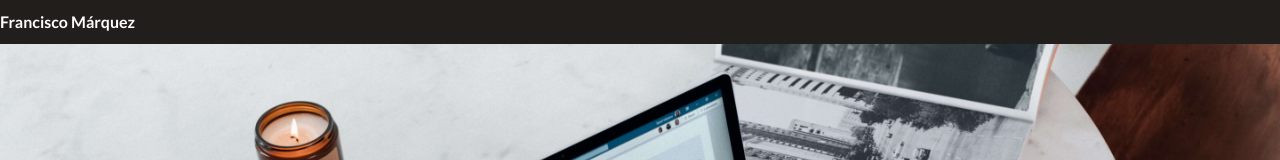
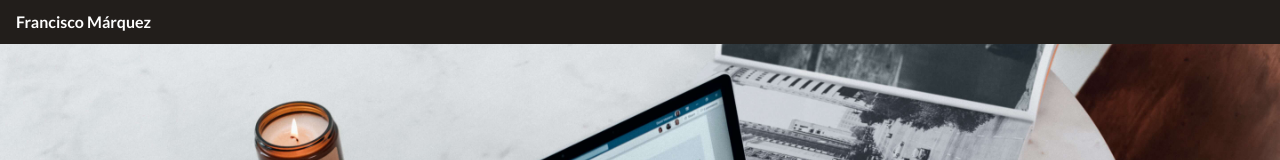
Before and after one commit to fcxmarquez/portfolio-2023, a Next.js app: page / in a window 1280 px wide. Shown: the top 160 px of the page. Built offline with nearby package versions, Linux system fonts and the light colour scheme.

Commit message:
Navbar animation

```diff
--- a/components/Nav/Nav.tsx
+++ b/components/Nav/Nav.tsx
@@ -1,15 +1,23 @@
-import React from "react";
+import { useState } from "react";
 import { NavWrapper } from "@/components/Nav/nav.styles";
+import Hamburger from "hamburger-react";
 
 export const Nav = () => {
+  const [isOpen, setIsOpen] = useState(false);
+
   return (
     <NavWrapper className="bg-black">
       <p className="font-primary font-bold text-white">Francisco Márquez</p>
-      <span className="hamburger bg-primary">
-        <div />
-        <div />
-        <div />
-      </span>
+      <div className="hamburger-icon bg-primary">
+        <Hamburger
+          distance="sm"
+          color="white"
+          rounded
+          toggled={isOpen}
+          toggle={setIsOpen}
+          size={18}
+        />
+      </div>
     </NavWrapper>
   );
 };
--- a/components/Nav/nav.styles.ts
+++ b/components/Nav/nav.styles.ts
@@ -13,40 +13,27 @@ export const NavWrapper = styled.nav`
   align-items: center;
   position: fixed;
   z-index: 1000;
+  padding-left: 1rem;
 
   p {
     font-size: 1rem;
   }
 
-  span {
+  .hamburger-icon {
     height: 100%;
     display: flex;
-    width: 2.75rem;
-    gap: 2px;
-    flex-direction: column;
     justify-content: center;
     align-items: center;
-
-    div {
-      border-radius: 5px;
-      width: 30%;
-      height: 2px;
-      background-color: white;
-    }
   }
 
   @media (min-width: ${systemDesign.breakpoints.tablet}) {
-    span {
+    .hamburger-icon {
       width: 4rem;
-
-      div {
-        height: 3px;
-      }
     }
   }
 
   @media (min-width: ${systemDesign.breakpoints.desktop}) {
-    span {
+    .hamburger-icon {
       display: none;
     }
   }
--- a/package.json
+++ b/package.json
@@ -7,7 +7,8 @@
     "build": "next build",
     "start": "next start",
     "lint": "next lint",
-    "format": "prettier --write ."
+    "format": "prettier --write .",
+    "prepare": "husky install"
   },
   "dependencies": {
     "@headlessui/react": "^1.7.8",
@@ -18,6 +19,7 @@
     "@types/react-dom": "18.0.10",
     "eslint": "8.32.0",
     "eslint-config-next": "13.1.2",
+    "hamburger-react": "^2.5.0",
     "next": "13.1.2",
     "react": "18.2.0",
     "react-dom": "18.2.0",
```
Also changed, not shown: .eslintrc.json, 1 other file (tests, documents, lock files or other folders).
